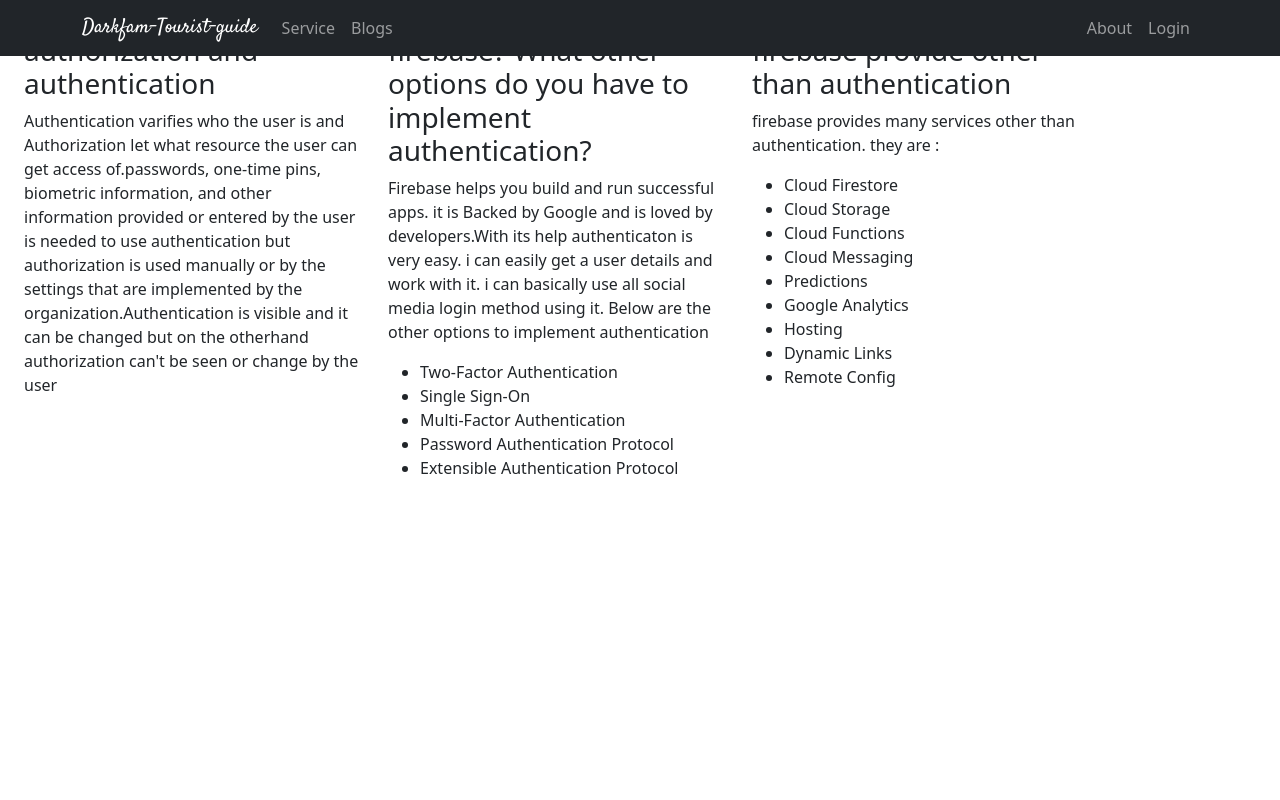
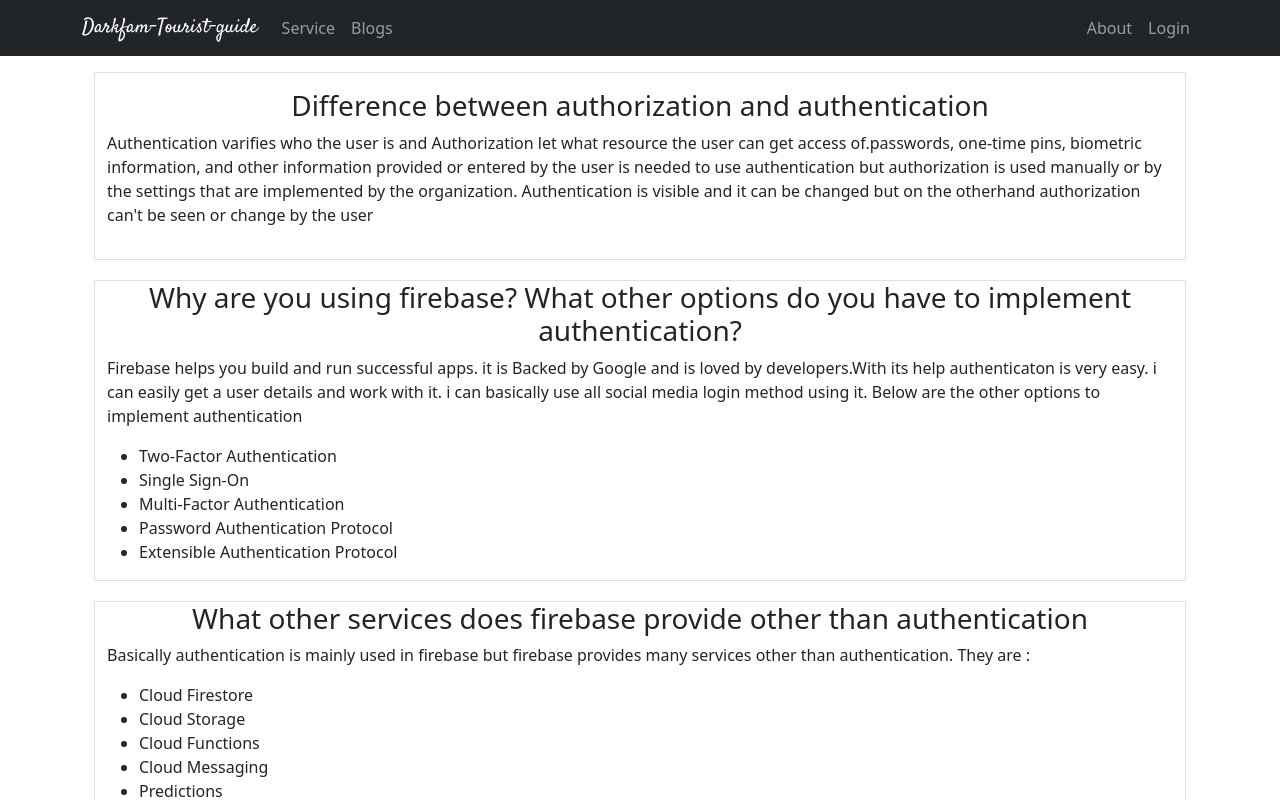
Before and after one commit to Noor-26/Darkfam-Tourist-Guide, a React (Create React App) app: page /blog in a window 1280 px wide. Shown: the top 800 px of the page. Built offline with nearby package versions, Linux system fonts and the light colour scheme; no server answers.

Commit message:
404 page added

```diff
--- a/src/App.js
+++ b/src/App.js
@@ -5,6 +5,7 @@
 import Checkout from './components/Checkout/Checkout';
 import Home from './components/Home/Home';
 import Login from './components/Login/Login';
+import NotFound from './components/NotFound/NotFound';
 import Register from './components/Register/Register';
 import RequireAuth from './components/RequireAuth/RequireAuth';
 import Footer from './components/Shared/Footer/Footer';
@@ -20,12 +21,14 @@
      <Route path='/login' element={<Login/>} />
      <Route path='/register' element={<Register/>} />
      <Route path='/about' element={<About/>} />
-     <Route path = '/blog' element={<Blog/>}/>
      <Route path="/checkout" element={
        <RequireAuth>
          <Checkout/>
        </RequireAuth>
      }/>
+     <Route path = '/blog' element={<Blog/>}/>
+     <Route path="*" element={<NotFound/>}/>
+
    </Routes>
     </div>
   );
--- a/src/components/Blog/Blog.js
+++ b/src/components/Blog/Blog.js
@@ -2,14 +2,14 @@
 
 const Blog = () => {
     return (
-        <div className="row row-cols-1 row-cols-md-3 container">
-            <div>
-        <h3>Difference between authorization and authentication</h3>
-        <p>Authentication varifies who the user is and Authorization let what resource the user can get access of.passwords, one-time pins, biometric information, and other information provided or entered by the user is needed to use authentication but authorization is used manually or by the settings that are implemented by the organization.Authentication is visible and it can be changed but on the otherhand authorization can't be seen or change by the user</p>
+        <div className="row row-cols-1  container mx-auto my-5 pt-4 " style={{gap:"20px "}}>
+            <div className="border py-3">
+        <h3 className="text-center">Difference between authorization and authentication</h3>
+        <p>Authentication varifies who the user is and Authorization let what resource the user can get access of.passwords, one-time pins, biometric information, and other information provided or entered by the user is needed to use authentication but authorization is used manually or by the settings that are implemented by the organization. Authentication is visible and it can be changed but on the otherhand authorization can't be seen or change by the user</p>
             </div>
 
-            <div>
-            <h3>Why are you using firebase? What other options do you have to implement authentication?</h3>
+            <div className="border">
+            <h3 className="text-center">Why are you using firebase? What other options do you have to implement authentication?</h3>
             <p>Firebase helps you build and run successful apps. it is Backed by Google and is loved by developers.With its help authenticaton is very easy. i can easily get a user details and work with it. i can basically use all social media login method using it. Below are the other options to implement authentication </p>
             <ul>
                 <li>Two-Factor Authentication </li>
@@ -19,10 +19,10 @@
                 <li>Extensible Authentication Protocol </li>
             </ul>
             </div>
-            <div>
-                <h3> What other services does firebase provide other than authentication</h3>
+            <div className="border">
+                <h3 className="text-center"> What other services does firebase provide other than authentication</h3>
 
-                <p>firebase provides many services other than authentication. they are :  </p>
+                <p>Basically authentication is mainly used in firebase but firebase provides many services other than authentication. They are :  </p>
                 <ul>
                 <li>Cloud Firestore</li>
                 <li>Cloud Storage</li>
--- a/src/components/Login/Login.js
+++ b/src/components/Login/Login.js
@@ -16,7 +16,7 @@
         loading,
         error,
       ] = useSignInWithEmailAndPassword(auth);
-      let errorElement;
+      const [updatePassword, updating, error1] = useUpdatePassword(auth);
 
       const emailRef = useRef()
       const passwordRef = useRef()
@@ -44,8 +44,15 @@
       if(loading){
           return <Loading/>
       }
+
     if(user){
         navigate(from,{replace:true})
+      }
+
+      const  resetPassword = async () => {
+        const email = emailRef.current.value
+        await updatePassword(email);
+        toast("email sent")
       }
     return (
         <div  className="form-container" >
@@ -64,7 +71,8 @@
                     <div className="text-center">
                         <button className="py-1 mb-3  form-btn">Login</button>
                     </div>
-                    {errorElement}
+                    <p>Forget your password ? <button onClick={resetPassword} className="">Reset Password</button></p>
+
                     <p>Need an account ? <Link to='/register' className="form-link">Sign up</Link> </p>
 
                 </div>
--- /dev/null
+++ b/src/components/NotFound/NotFound.css
@@ -0,0 +1,4 @@
+.gif-img{
+    height: 100vh;
+
+}
--- /dev/null
+++ b/src/components/NotFound/NotFound.js
@@ -0,0 +1,12 @@
+import React from 'react';
+import './NotFound.css'
+import gif from '../../images/NotFound.jpg'
+const NotFound = () => {
+    return (
+        <div>
+            <img src={gif} alt="" className="gif-img mx-auto d-block" />
+        </div>
+    );
+};
+
+export default NotFound;
```
Also changed, not shown: src/images/NotFound.jpg (added), 1 other file (tests, documents, lock files or other folders).
